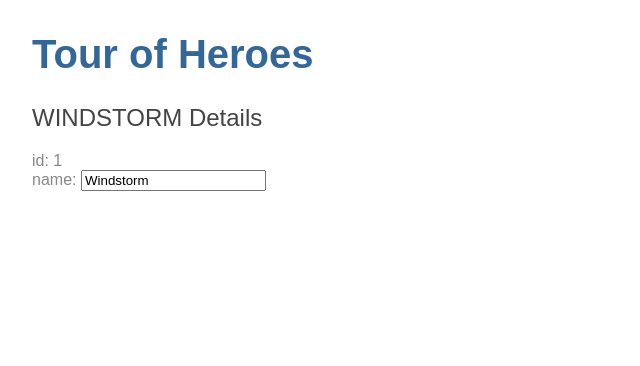
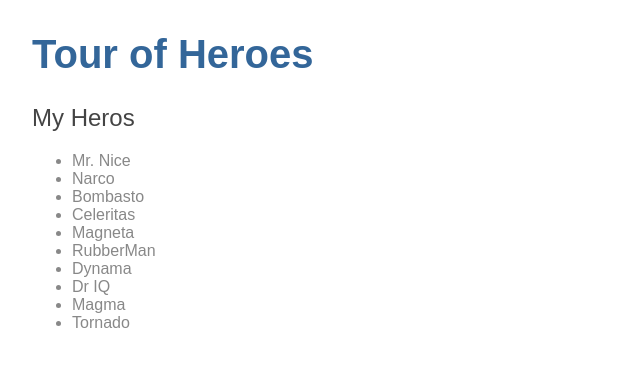
Before and after one commit to tony2tones/angular-tour-of-heroes, an Angular app: page / in a window 1280 px wide. Shown: the top 366 px of the page, without its empty margins (0-640 px from the left). Built offline with nearby package versions, Linux system fonts and the light colour scheme.

Commit message:
added mock heros list and now displaying it

```diff
--- a/src/app/heroes/heroes.component.html
+++ b/src/app/heroes/heroes.component.html
@@ -1,8 +1,7 @@
-<h2>{{ hero.name | uppercase }} Details</h2>
-<div><span>id:</span> {{ hero.id }}</div>
-<div>
-  <label
-    >name:
-    <input [(ngModel)]="hero.name" placeholder="enter hero name" />
-  </label>
-</div>
+<h2>My Heros</h2>
+
+<ul>
+  <li *ngFor="let name of hero">
+    {{name.name}}
+  </li>
+</ul>
--- a/src/app/heroes/heroes.component.ts
+++ b/src/app/heroes/heroes.component.ts
@@ -1,5 +1,6 @@
 import { Component, OnInit } from "@angular/core";
 import { Hero } from "../hero";
+import { HEROES } from '../mock-heroes';
 
 @Component({
   selector: "app-heroes",
@@ -7,10 +8,7 @@
   styleUrls: ["./heroes.component.css"]
 })
 export class HeroesComponent implements OnInit {
-  hero: Hero = {
-    id: 1,
-    name: "Windstorm"
-  };
+  hero = HEROES;
   constructor() {}
 
   ngOnInit() {}
--- /dev/null
+++ b/src/app/mock-heroes.ts
@@ -0,0 +1,14 @@
+import { Hero } from "./hero";
+
+export const HEROES: Hero[] = [
+  { id: 11, name: "Mr. Nice" },
+  { id: 12, name: "Narco" },
+  { id: 13, name: "Bombasto" },
+  { id: 14, name: "Celeritas" },
+  { id: 15, name: "Magneta" },
+  { id: 16, name: "RubberMan" },
+  { id: 17, name: "Dynama" },
+  { id: 18, name: "Dr IQ" },
+  { id: 19, name: "Magma" },
+  { id: 20, name: "Tornado" }
+];
```
